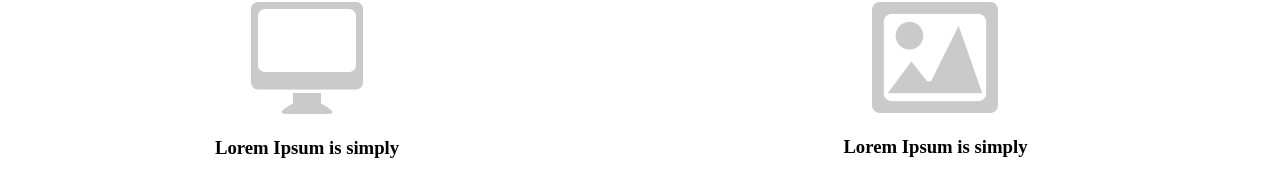
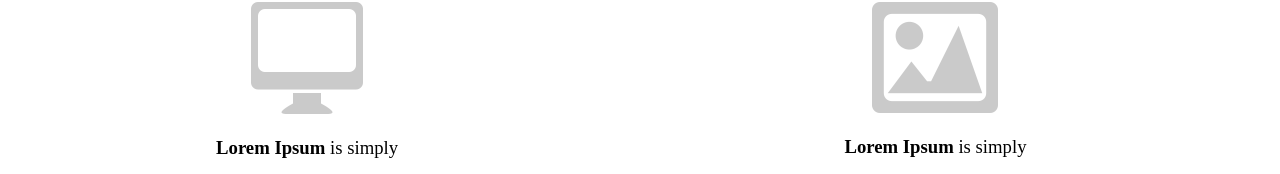
Before and after one commit to maiscafe/ProjetoSite, a plain HTML site: page index.html in a window 1280 px wide. Shown: the part 792-966 px from the top of the page. Drawn offline with nearby package versions, Linux system fonts and the light colour scheme.

Commit message:
Update main.css

```diff
--- a/css/main.css
+++ b/css/main.css
@@ -178,3 +178,6 @@
     visibility: hidden;
 
 }
+h3 {
+    font-weight: normal;
+}
```
